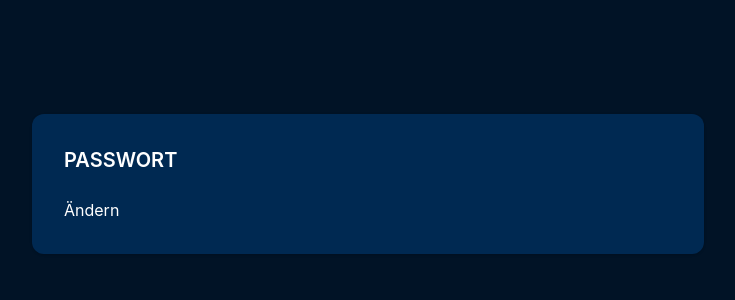
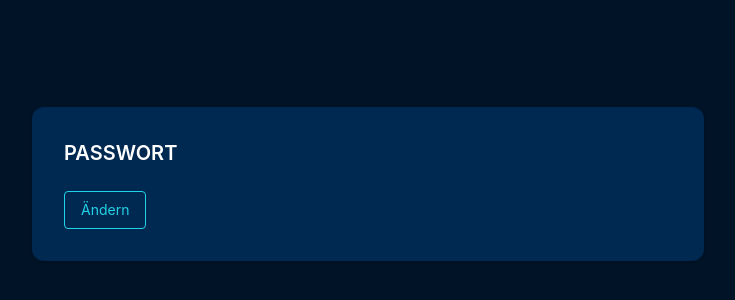
Before and after one commit to javier-agustin-ale/password-box, a Vue app: page / in a window 1280 px wide. Shown: the part 216-516 px from the top of the page, without its empty margins (272-1007 px from the left). Built offline with nearby package versions, Linux system fonts and the light colour scheme; the HTML template or start-up script is replaced by a standard one.

Commit message:
Changed Ändern button style

```diff
--- a/src/components/password-box/PasswordBox.vue
+++ b/src/components/password-box/PasswordBox.vue
@@ -11,7 +11,7 @@ const showPasswordForm = ref(false);
             <h2 class="text-xl font-semibold mb-6 text-white">PASSWORT</h2>
             <button
                 @click="showPasswordForm = !showPasswordForm"
-                class="cursor-pointer text-white"
+                class="border border-blue-active text-blue-active rounded px-4 py-2 text-sm cursor-pointer hover:bg-blue-xxx-45"
             >
                 Ändern
             </button>
```
